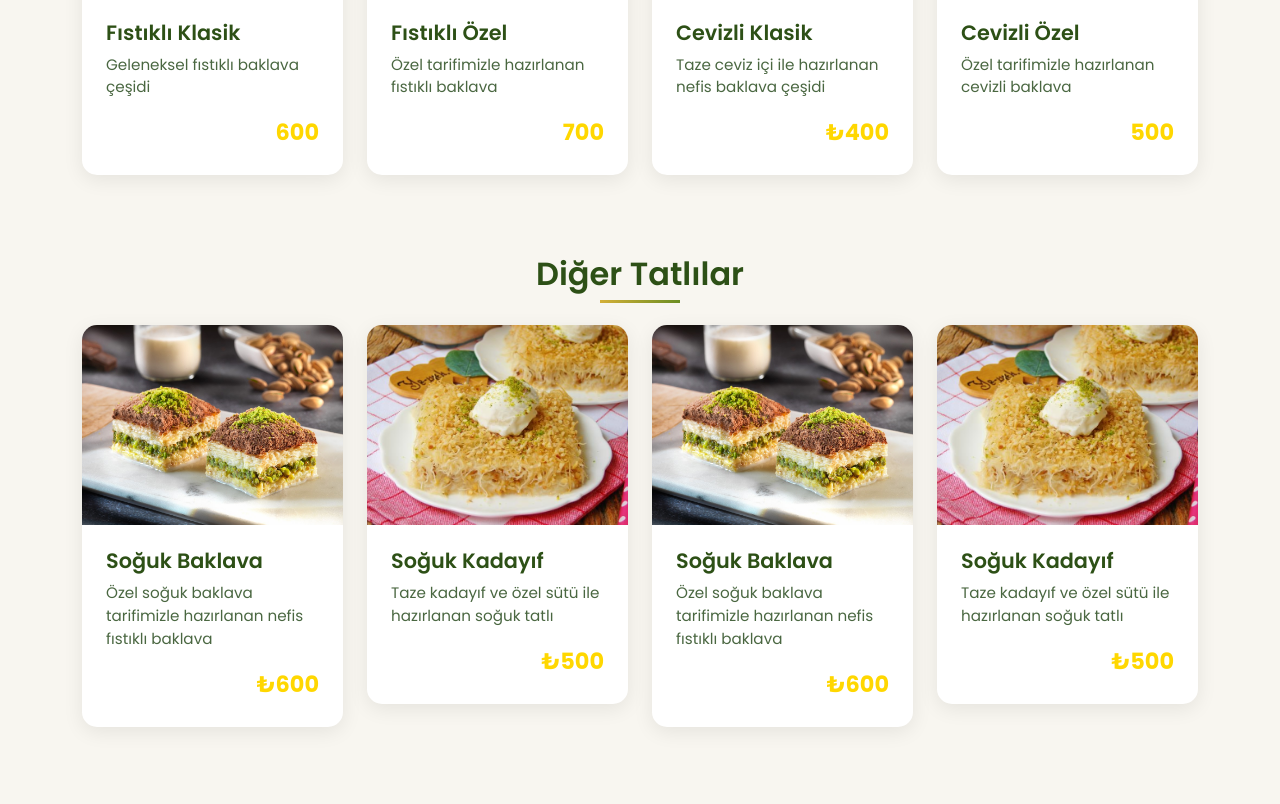
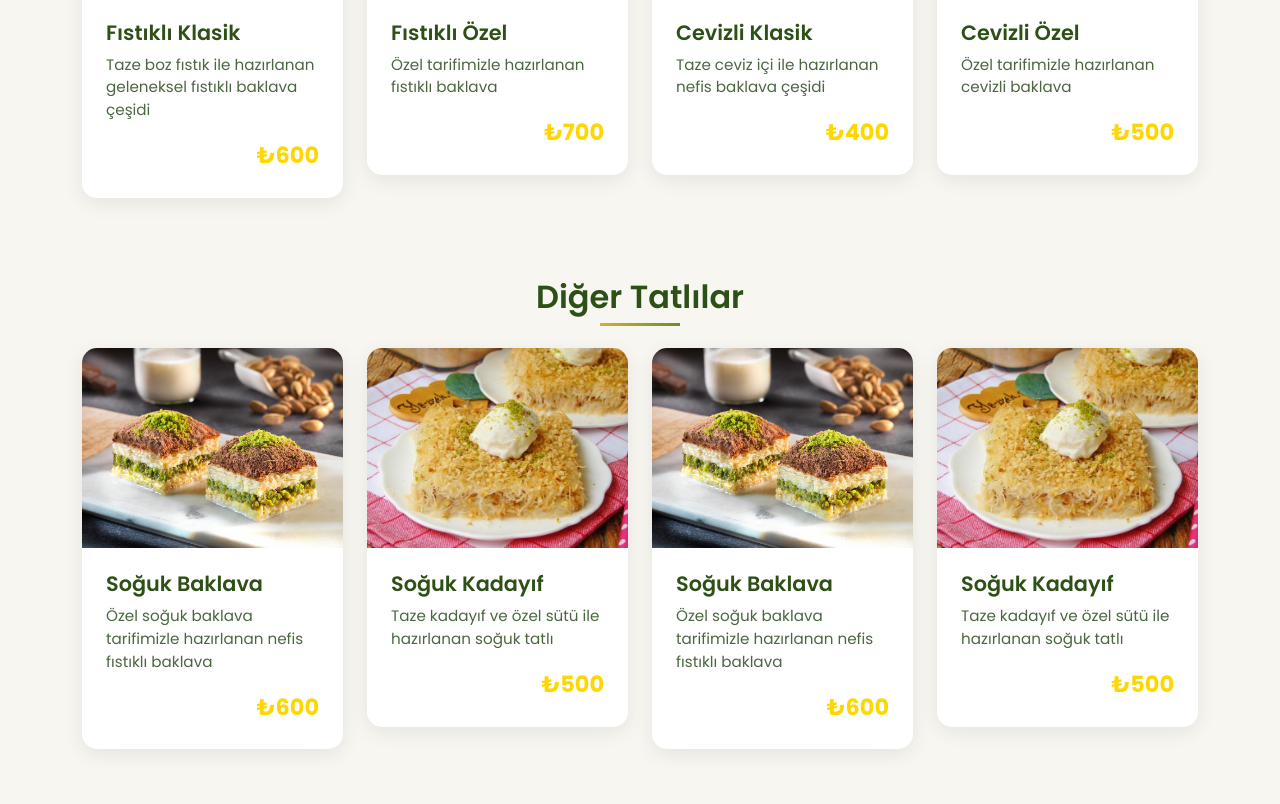
Before and after one commit to ddozgur/qrMenu, a plain HTML site: page index.html in a window 1280 px wide. Shown: the part 1098-1902 px from the top of the page. Drawn offline with nearby package versions, Linux system fonts and the light colour scheme.

Commit message:
Update index.html

```diff
--- a/index.html
+++ b/index.html
@@ -351,8 +351,8 @@
                             <img src="baklavalar/fıstıkKlasik.png" alt="Fıstık Klasik">
                             <div class="card-body">
                                 <h5 class="card-title">Fıstıklı Klasik</h5>
-                                <p class="card-text">Geleneksel fıstıklı baklava çeşidi</p>
-                                <div class="price">600</div>
+                                <p class="card-text">Taze boz fıstık ile hazırlanan geleneksel fıstıklı baklava çeşidi</p>
+                                <div class="price">₺600</div>
                             </div>
                         </div>
                     </div>
@@ -362,7 +362,7 @@
                             <div class="card-body">
                                 <h5 class="card-title">Fıstıklı Özel</h5>
                                 <p class="card-text">Özel tarifimizle hazırlanan fıstıklı baklava</p>
-                                <div class="price">700</div>
+                                <div class="price">₺700</div>
                             </div>
                         </div>
                     </div>
@@ -382,7 +382,7 @@
                             <div class="card-body">
                                 <h5 class="card-title">Cevizli Özel</h5>
                                 <p class="card-text">Özel tarifimizle hazırlanan cevizli baklava</p>
-                                <div class="price">500</div>
+                                <div class="price">₺500</div>
                             </div>
                         </div>
                     </div>
```
